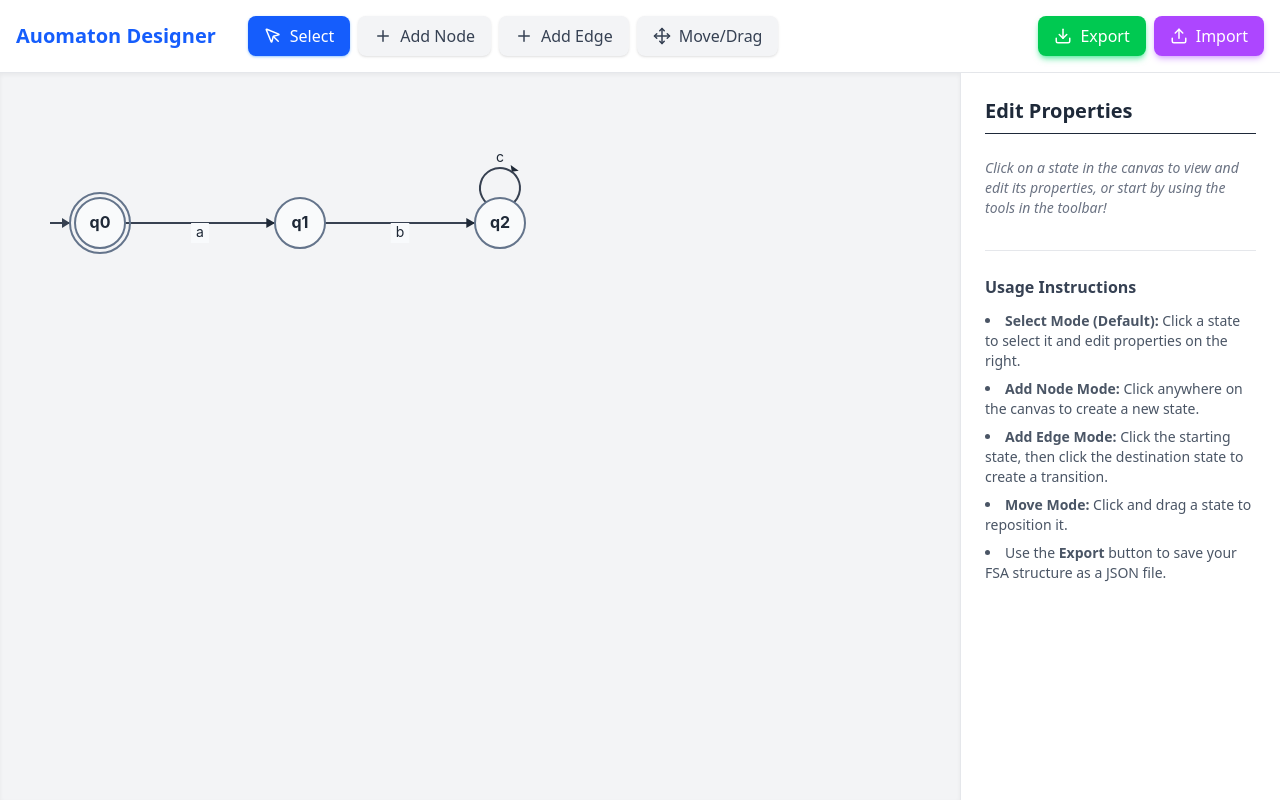
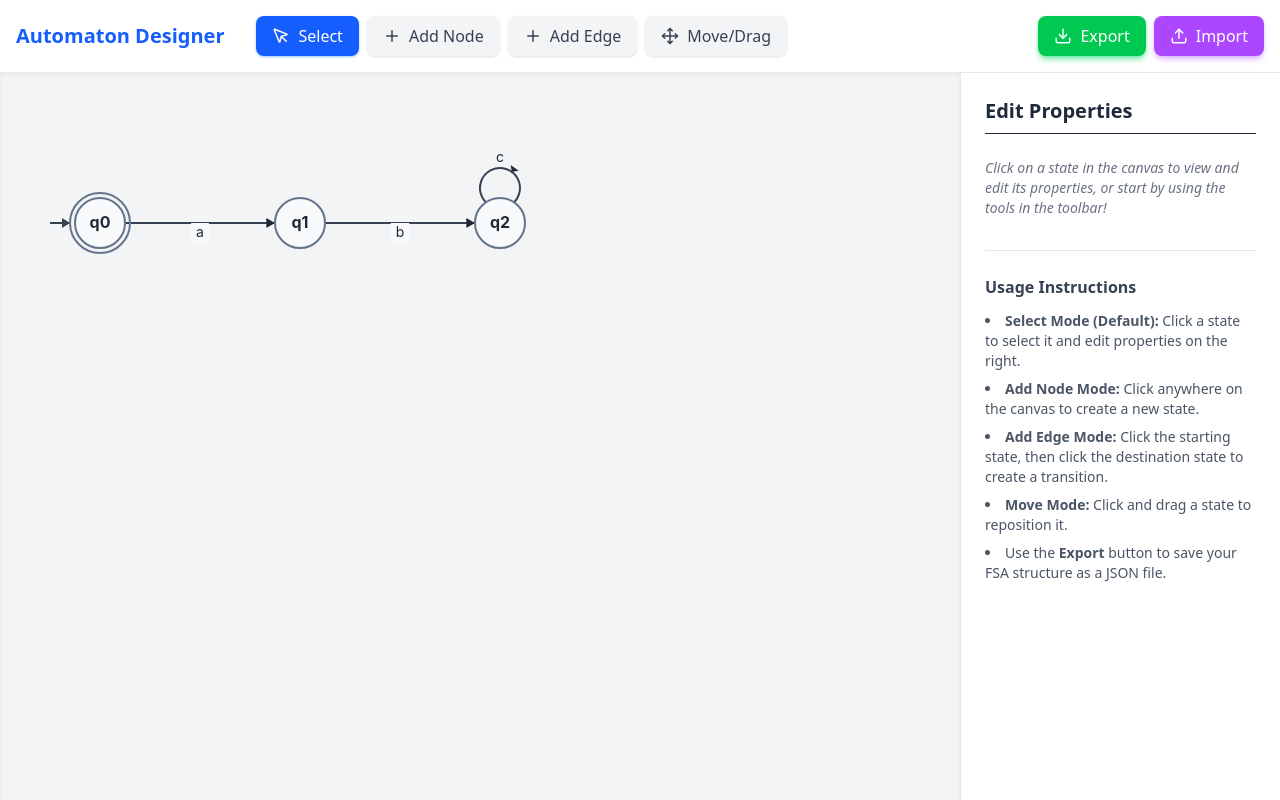
Before and after one commit to NiccoDorn/automaton-designer, a React (Vite) app: page / in a window 1280 px wide. Built offline with nearby package versions, Linux system fonts and the light colour scheme; the HTML template or start-up script is replaced by a standard one.

Commit message:
fixed typo in application title

```diff
--- a/src/components/Toolbar.jsx
+++ b/src/components/Toolbar.jsx
@@ -11,7 +11,7 @@ export function Toolbar({ mode, onModeChange, onExport, onImport }) {
 
     return (
         <div className="bg-white border-b border-gray-200 p-4 flex items-center gap-4 flex-wrap shadow-md">
-        <h1 className="text-xl font-extrabold text-blue-600 mr-4">Auomaton Designer</h1>
+        <h1 className="text-xl font-extrabold text-blue-600 mr-4">Automaton Designer</h1>
 
         <div className="flex gap-2">
             {modes.map(({ key, icon: IconComponent, label }) => (
```
